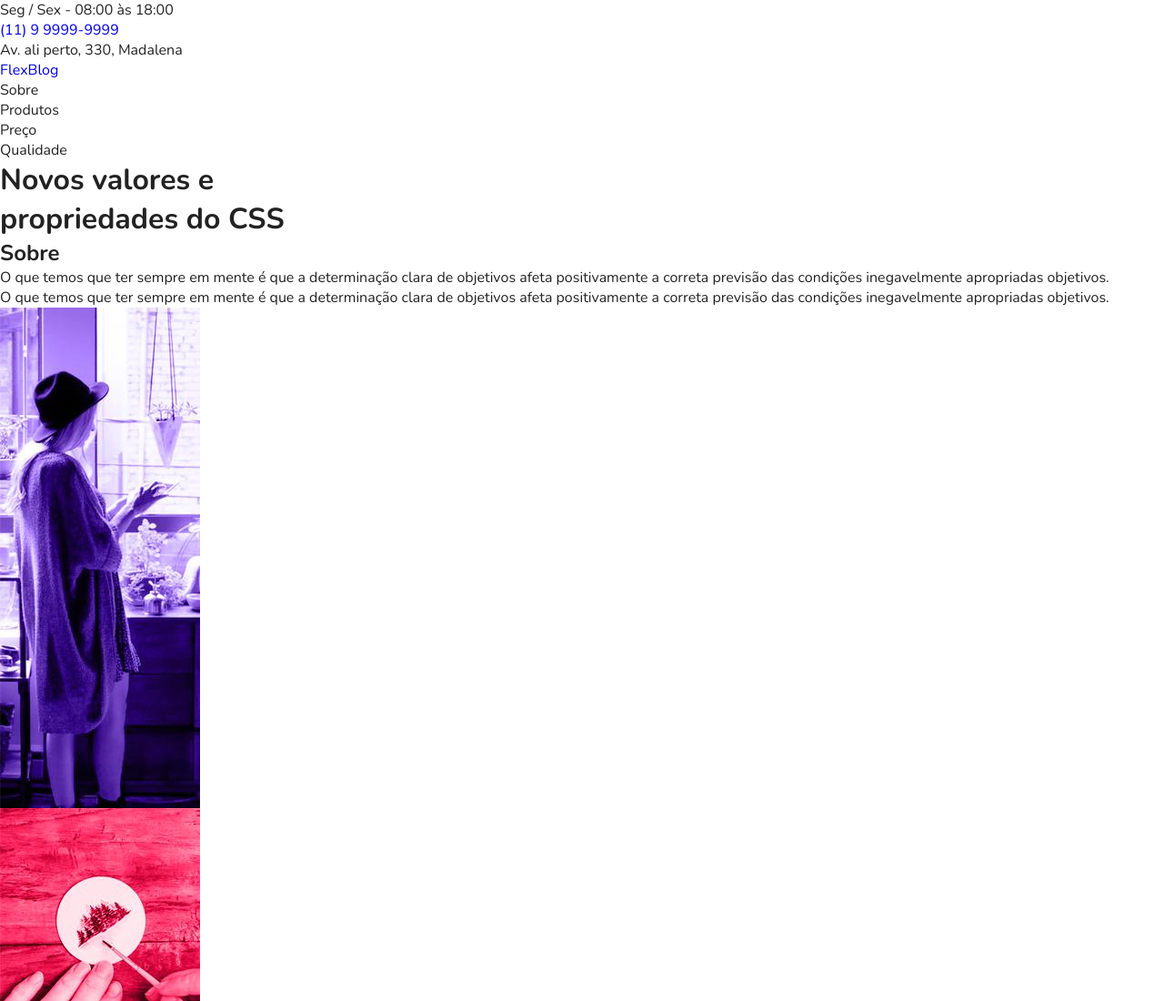
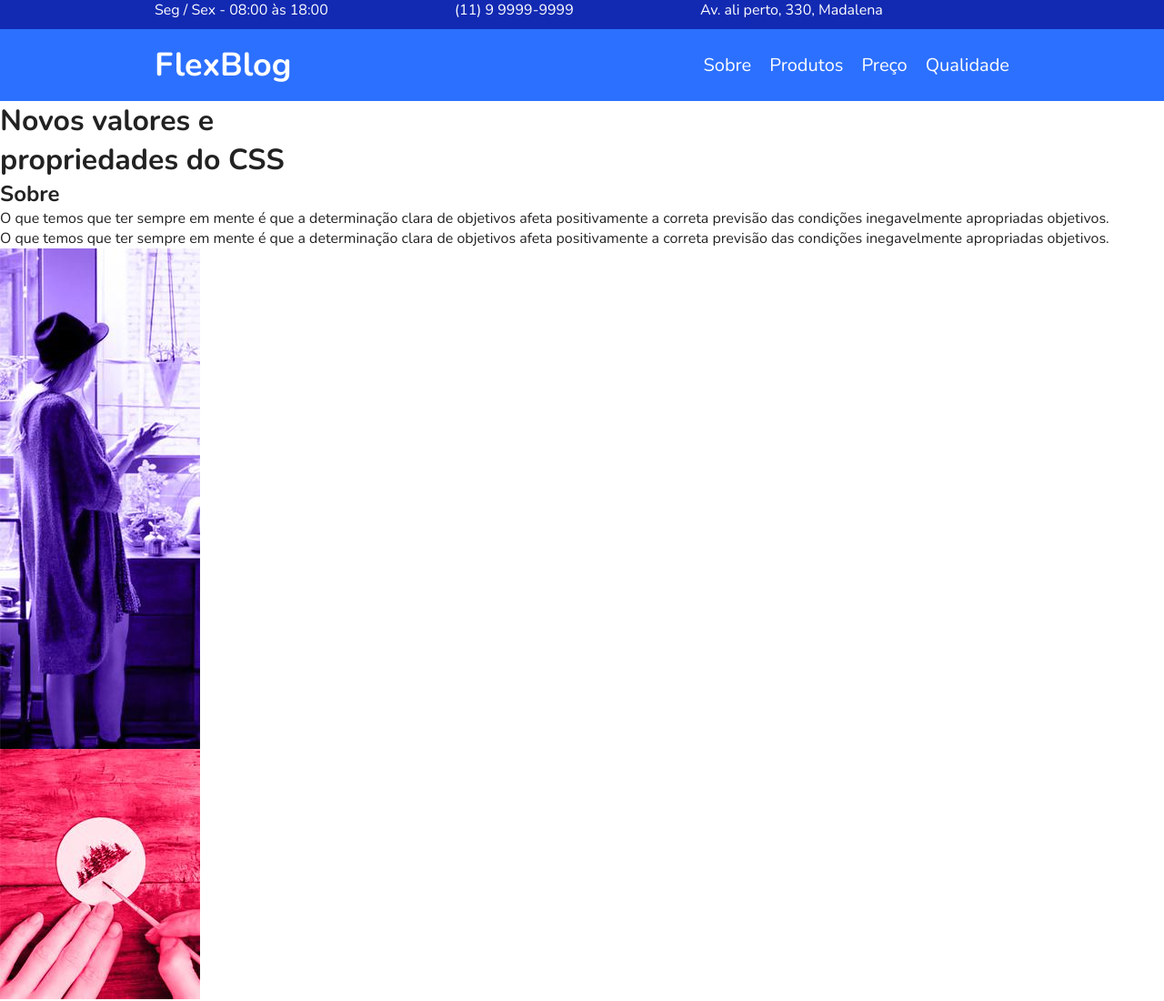
Before and after one commit to bruna-fonseca/flexblog, a plain HTML site: page index.html in a window 1280 px wide. Shown: the top 1100 px of the page at 91% size. Drawn offline with nearby package versions, Linux system fonts and the light colour scheme.

Commit message:
header/nav and superinfo div

```diff
--- a/index.html
+++ b/index.html
@@ -24,12 +24,12 @@
       <div class="menu-logo">
         <a href="#">FlexBlog</a>
       </div>
-      <nav>
+      <nav class="menu-nav">
         <ul>
-          <li><a hred="#sobre">Sobre</a></li>
-          <li><a hred="#produtos">Produtos</a></li>
-          <li><a hred="#preco">Preço</a></li>
-          <li><a hred="#qualidade">Qualidade</a></li>
+          <li><a href="#sobre">Sobre</a></li>
+          <li><a href="#produtos">Produtos</a></li>
+          <li><a href="#preco">Preço</a></li>
+          <li><a href="#qualidade">Qualidade</a></li>
         </ul>
       </nav>
     </div>
--- a/style.css
+++ b/style.css
@@ -21,3 +21,64 @@ img {
   display: block;
   max-width: 100%;
 }
+
+.superinfo-bg {
+  background-color: #122ab2;
+  color: white;
+}
+
+.superinfo {
+  max-width: 960px;
+  margin: 0 auto;
+  display: flex;
+  justify-content: space-between;
+  flex-wrap: wrap;
+}
+
+.superinfo p, .superinfo a {
+  margin: 0 10px 10px 10px;
+}
+
+.superinfo-bg a {
+  color: white;
+}
+
+.menu-bg {
+  background-color: #2c70ff;
+}
+
+.menu {
+  max-width: 960px;
+  margin: 0 auto;
+  padding: 15px 0;
+  display: flex;
+  flex-wrap: wrap;
+  justify-content: space-between;
+  align-items: center;
+}
+
+.menu a {
+  color: white;
+}
+
+.menu-logo a {
+  font-size: 2.25em;
+  font-weight: bold;
+  margin: 0 10px;
+}
+
+.menu-nav ul {
+  display: flex;
+  flex-wrap: wrap;
+
+}
+
+.menu-nav a {
+  font-size: 1.25em;
+  display: block;
+  padding: 10px;
+}
+
+.menu-nav a:hover {
+  color: #122ab2;
+}
```
